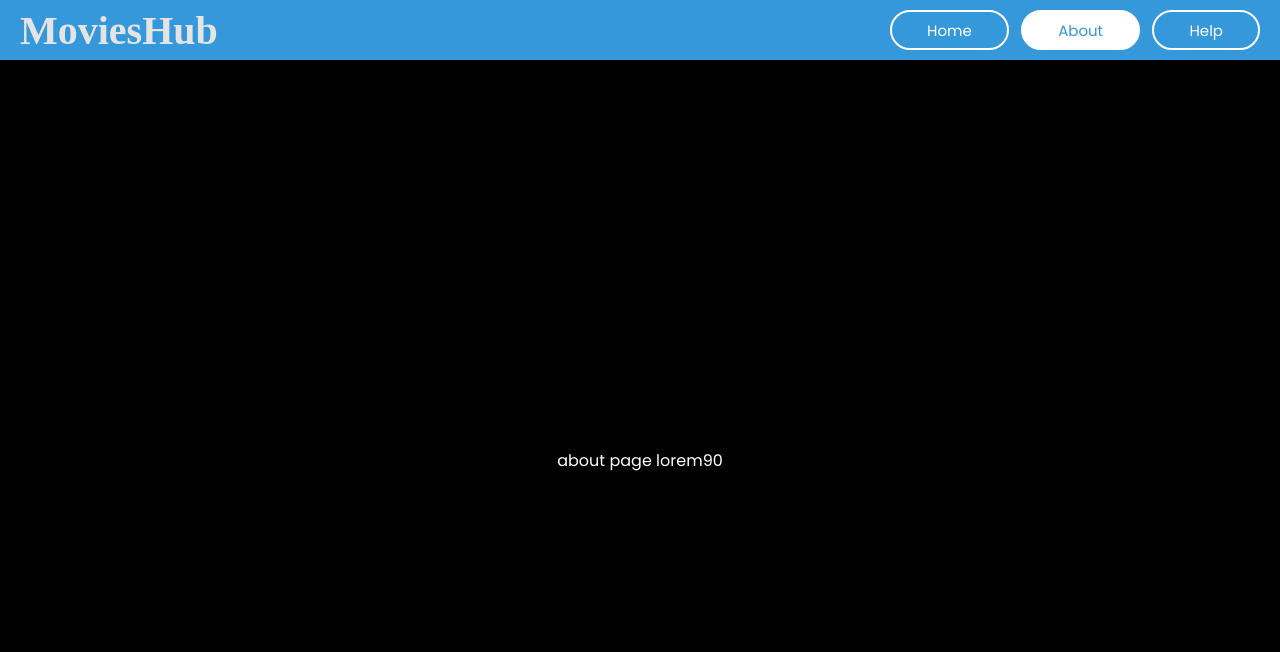
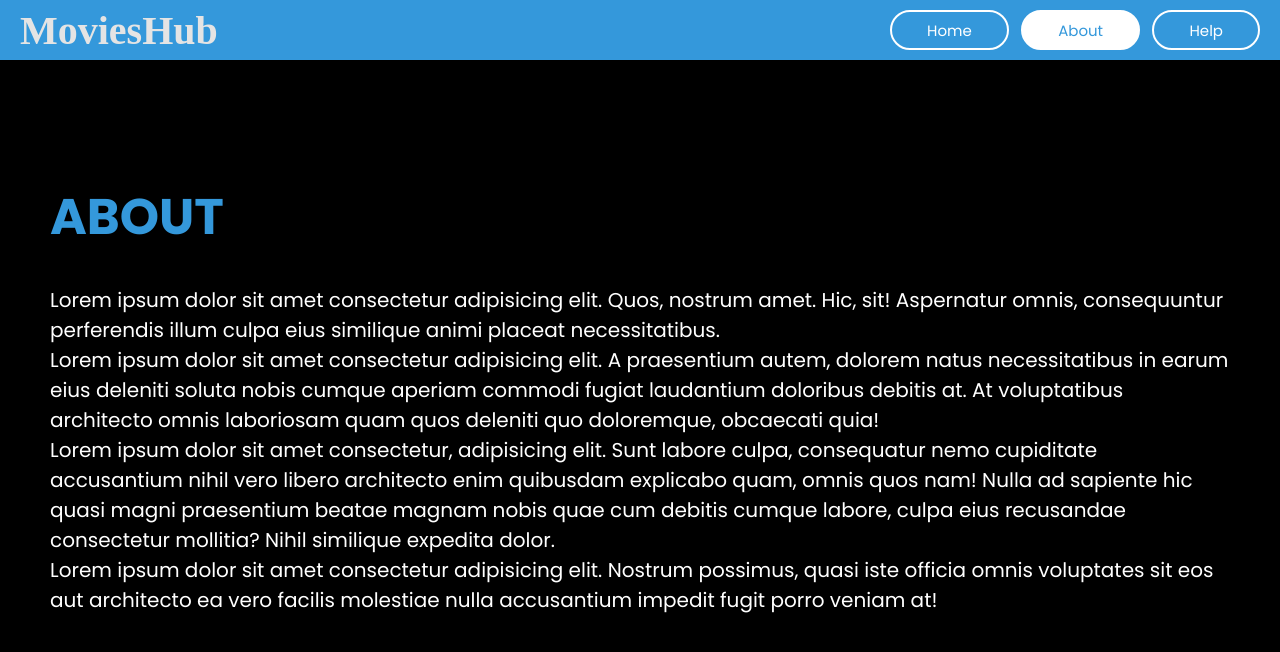
Before and after one commit to chaanakyaaM/MoviesHub, a React (Create React App) app: page /about in a window 1280 px wide. Shown: the top 652 px of the page. Built offline with nearby package versions, Linux system fonts and the light colour scheme; a web font is replaced by a local one.

Commit message:
page routing added, few improvs are made

```diff
--- a/src/App.css
+++ b/src/App.css
@@ -20,6 +20,7 @@
   padding: 5px 20px;
   background-color: var(--primary-color);
   box-sizing: border-box;
+  z-index: 9999;
 }
 .navlinks a.active button{
   background-color: rgb(255, 255, 255);
@@ -163,13 +164,13 @@
   font-size: 17px;
   padding: 10px;
   padding-left: 10px;
-  border-radius: 50px 0px 0px 50px;
+  border-radius: 10px 0px 0px 10px;
 }
 
 .search-field button {
   padding: 10px 10px;
   font-size: 17px;
-  border-radius: 0px 50px 50px 0px;
+  border-radius: 0px 10px 10px 0px;
   background-color: var(--primary-color);
 }
 .result-field {
@@ -190,7 +191,6 @@
   border-radius: 10px;
 }
 .top-field {
-  /* box-sizing: border-box; */
   height: auto;
   border-radius: 10px;
   width: 95%;
@@ -291,7 +291,7 @@
 .watchlist-container h2 {
   position: sticky;
   top: 0;
-  width: 90%;
+  width: 95%;
   text-align: center;
   background-color: black;
   padding: 5px 10px;
@@ -323,3 +323,23 @@
   border-radius: 50px;
   color: black;
 }
+.about{
+  color: white;
+  height: 90%;
+  width: 100%;
+  padding: 100px 50px;
+  margin-top: 100px;
+
+}
+.about h1{
+  color: var(--primary-color);
+  font-size: 50px;
+  padding: 30px 0px;
+
+}
+.about p{
+  font-size: 20px;
+}
+.help{
+  color: white;
+}
--- a/src/App.js
+++ b/src/App.js
@@ -6,6 +6,8 @@ import MovieDetails from './components/MovieDetails';
 import Search from './components/Search';
 import WatchList from './components/WatchList';
 import { Route,BrowserRouter ,Routes} from 'react-router-dom';
+import About from './components/About';
+import Help from './components/Help';
 
 function App() {
   const [id, setid] = useState()
@@ -29,7 +31,8 @@ function App() {
             <div className="four"><WatchList datalist={watchlist} watchlistsetter={setwatchlist}/></div>
             </Container>}>
           </Route>
-          <Route exact  path="/about" element={<p style={{color:'white'}}>about page lorem90</p>} />
+          <Route exact path="/about" element={<About/>} />
+          <Route exact path="/help" element={<Help/>} />
         </Routes>
           </div>
         </div>
--- /dev/null
+++ b/src/components/About.js
@@ -0,0 +1,15 @@
+import React from 'react'
+
+function About() {
+  return (
+    <div className='about'>
+        <h1>ABOUT</h1>
+        <p>Lorem ipsum dolor sit amet consectetur adipisicing elit. Quos, nostrum amet. Hic, sit! Aspernatur omnis, consequuntur perferendis illum culpa eius similique animi placeat necessitatibus.</p>
+        <p>Lorem ipsum dolor sit amet consectetur adipisicing elit. A praesentium autem, dolorem natus necessitatibus in earum eius deleniti soluta nobis cumque aperiam commodi fugiat laudantium doloribus debitis at. At voluptatibus architecto omnis laboriosam quam quos deleniti quo doloremque, obcaecati quia!</p>
+        <p>Lorem ipsum dolor sit amet consectetur, adipisicing elit. Sunt labore culpa, consequatur nemo cupiditate accusantium nihil vero libero architecto enim quibusdam explicabo quam, omnis quos nam! Nulla ad sapiente hic quasi magni praesentium beatae magnam nobis quae cum debitis cumque labore, culpa eius recusandae consectetur mollitia? Nihil similique expedita dolor.</p>
+        <p>Lorem ipsum dolor sit amet consectetur adipisicing elit. Nostrum possimus, quasi iste officia omnis voluptates sit eos aut architecto ea vero facilis molestiae nulla accusantium impedit fugit porro veniam at!</p>
+    </div>
+  )
+}
+
+export default About
--- /dev/null
+++ b/src/components/Help.js
@@ -0,0 +1,9 @@
+import React from 'react'
+
+function Help() {
+  return (
+    <div className='help'>Help</div>
+  )
+}
+
+export default Help
--- a/src/components/Navbar.js
+++ b/src/components/Navbar.js
@@ -8,7 +8,7 @@ function Navbar() {
         <div className="navlinks">
             <NavLink exact to='/' ><button>Home</button></NavLink>
             <NavLink to='/about' ><button>About</button></NavLink>
-            <button>Help</button>
+            <NavLink to='/help'><button>Help</button></NavLink>
         </div>
     </div>
   );
--- a/src/components/Search.js
+++ b/src/components/Search.js
@@ -21,7 +21,7 @@ function Search({idhandler}) {
         let data = await response.json();
         setSearchResult(data.Search || []);
         for (let i = 0; i < data.Search.length; i++) {
-          console.log(data.Search[i]);
+        console.log(data.Search[i]);
         }
         setloading(true);
       } catch (error) {
@@ -31,7 +31,7 @@ function Search({idhandler}) {
 
       }
 
-
+      console.log()
       return ()=>{
         controller.abort();
 
@@ -39,6 +39,11 @@ function Search({idhandler}) {
     }
     fetchData()
 
+  }
+  function keyhandler(e){
+    if (e==='Enter'){
+      Clickhandler()
+    }
   }
   return (
     <div className="search">
@@ -48,6 +53,7 @@ function Search({idhandler}) {
           placeholder="Search..."
           value={searchVal}
           onChange={(e) => setsearchVal(e.target.value)}
+          onKeyUpCapture={(e)=>keyhandler(e.key)}
         />
         <button onClick={Clickhandler}>Search</button>
       </div>
@@ -59,7 +65,7 @@ function Search({idhandler}) {
                     <div className="title-details">
                     <p key={item.Title}>{item.Title}</p>
                     <p>Year: {item.Year} </p>
-                    <p>Rated: {item.Rated}</p>
+                    <p>Type: {item.Type}</p>
                     </div>
                     {
                         item.Poster !== "N/A" ? (
```
